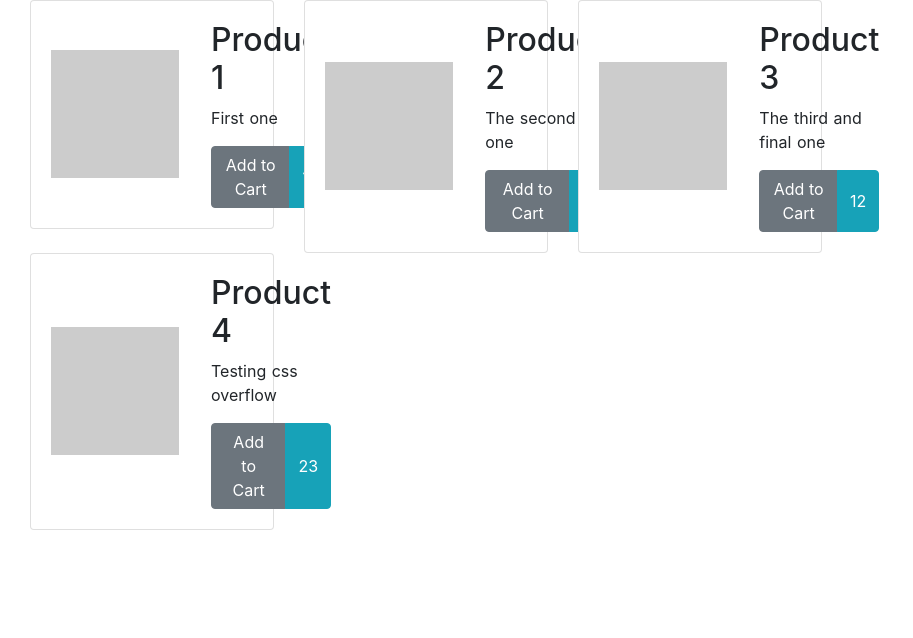
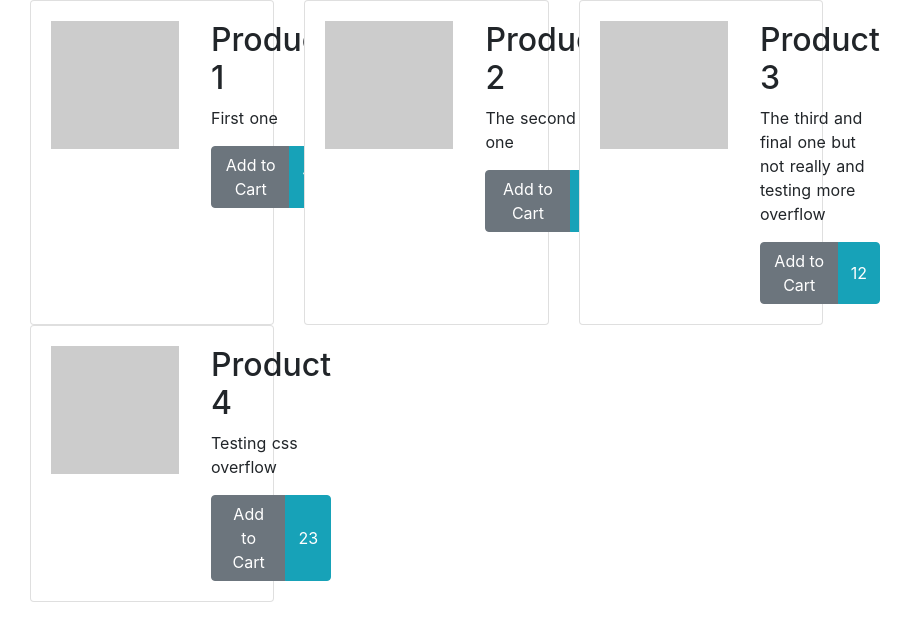
Before and after one commit to xiarandolph/single-page-webshop, a Nuxt app: page / in a window 1280 px wide. Shown: the top 638 px of the page, without its empty margins (0-913 px from the left). Built offline with nearby package versions, Linux system fonts and the light colour scheme.

Commit message:
Set equal product item heights

```diff
--- a/assets/products.js
+++ b/assets/products.js
@@ -1,2 +1,22 @@
-let products = [{"id": "P1", "price": 17, "name": "Product 1", "description": "First one"}, {"id": "P2", "price": 9, "name": "Product 2", "description": "The second one"}, {"id": "P3", "price": 12, "name": "Product 3", "description": "The third and final one"}, {"id": "P4", "price": 23, "name": "Product 4", "description": "Testing css overflow"}]
+let products = [{
+  "id": "P1",
+  "price": 17,
+  "name": "Product 1",
+  "description": "First one"
+}, {
+  "id": "P2",
+  "price": 9,
+  "name": "Product 2",
+  "description": "The second one"
+}, {
+  "id": "P3",
+  "price": 12,
+  "name": "Product 3",
+  "description": "The third and final one but not really and testing more overflow"
+}, {
+  "id": "P4",
+  "price": 23,
+  "name": "Product 4",
+  "description": "Testing css overflow"
+}]
 export default products
--- a/components/ProductItem.vue
+++ b/components/ProductItem.vue
@@ -1,8 +1,8 @@
 <template>
-  <b-card>
+  <b-card class="h-100">
     <b-media no-body>
-      <b-media-aside vertical-align="center">
-        <b-img blank blank-color="#ccc" width="128" height="128" alt="placeholder" />
+      <b-media-aside vertical-align="top">
+        <b-img blank blank-color="#ccc" width="128" height="128" alt="placeholder"/>
       </b-media-aside>
       <b-media-body class="ml-3">
         <h2>{{product.name}}</h2>
--- a/components/ProductList.vue
+++ b/components/ProductList.vue
@@ -1,12 +1,10 @@
 <template>
   <b-container fluid>
-    <b-row v-for="(group,index) in groupedProducts"
-      :key="index">
-      <b-col v-for="product in group"
+    <b-row>
+      <b-col v-for="product in products"
         :key="product.id"
-        style="max-width:33.3%;">
-        <product-item
-          :product="product">
+        md="4">
+        <product-item :product="product">
         </product-item>
       </b-col>
     </b-row>
@@ -21,17 +19,6 @@ export default {
   props: ['products'],
   components: {
     'product-item': ProductItem
-  },
-  computed: {
-    //return products in groups of 3
-    groupedProducts() {
-      var i,j,grouped = [], chunk=3
-      for (i=0, j=this.products.length; i<j; i+=chunk) {
-        grouped.push(this.products.slice(i, i+chunk))
-      }
-      console.log(grouped)
-      return grouped
-    }
   }
 }
 
```
